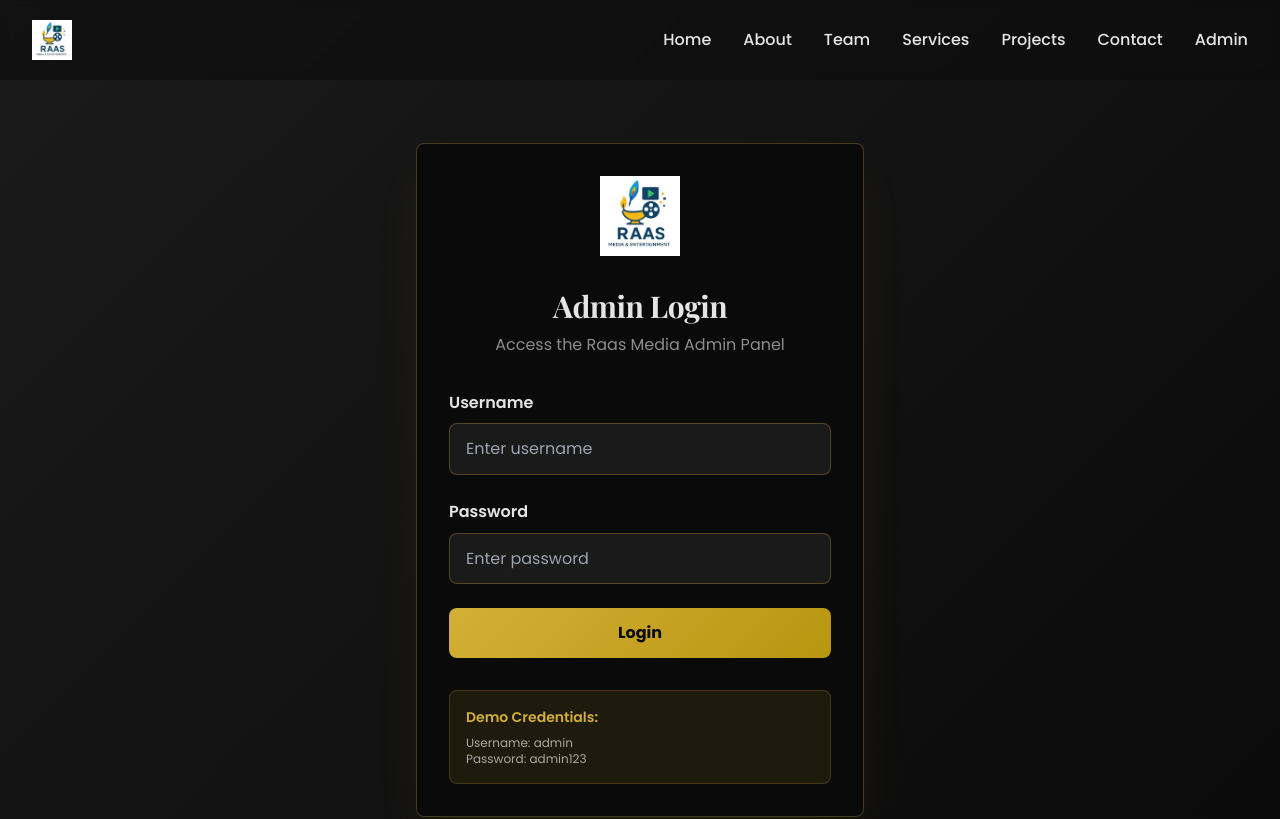
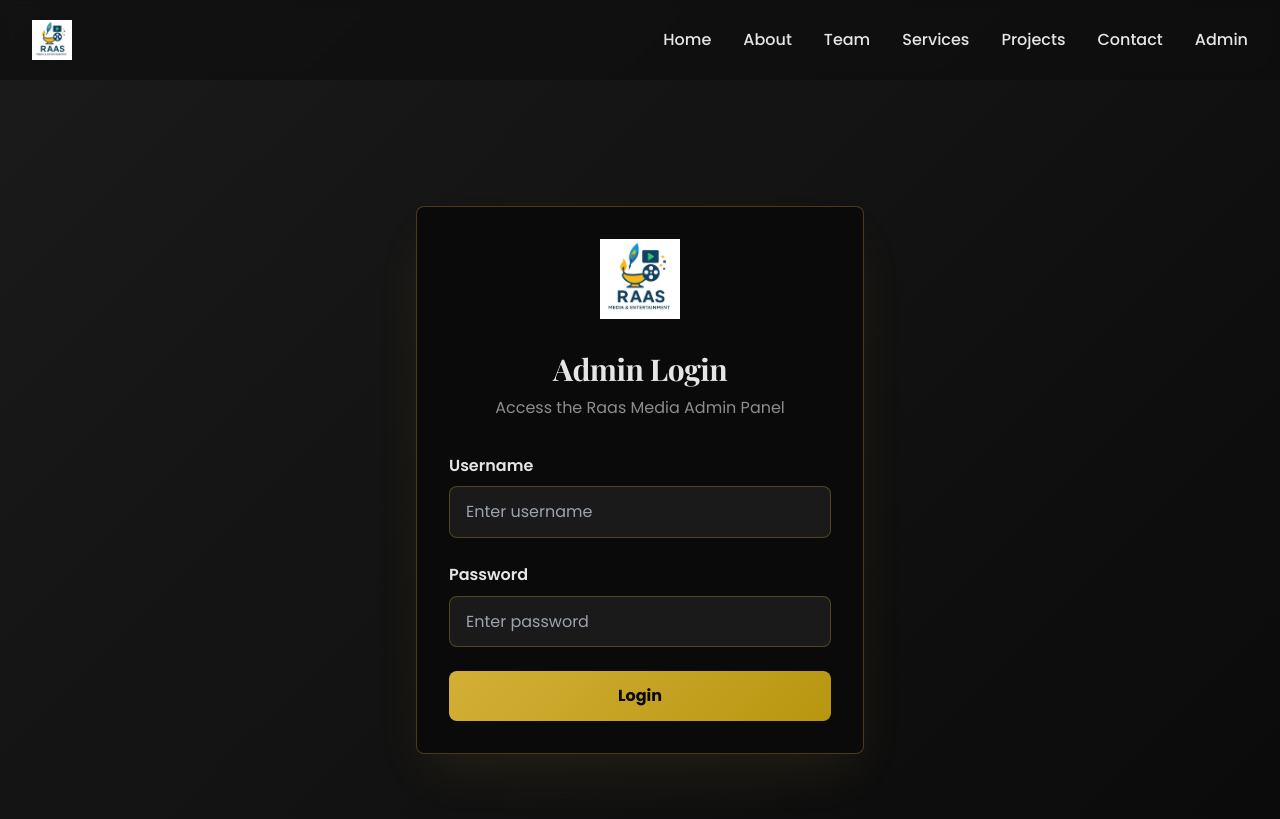
Before and after one commit to garvitaroramarch24-max/Raas-Media-FrontEnd, a Next.js app: page /admin/login in a window 1280 px wide. Shown: the top 819 px of the page. Built offline with nearby package versions, Linux system fonts and the light colour scheme.

Commit message:
Demo Credentials:

```diff
--- a/app/admin/login/page.tsx
+++ b/app/admin/login/page.tsx
@@ -117,11 +117,11 @@
           </form>
 
           {/* Demo Credentials */}
-          <div className="mt-8 p-4 bg-gold/10 border border-gold/20 rounded-lg">
+          {/* <div className="mt-8 p-4 bg-gold/10 border border-gold/20 rounded-lg">
             <p className="text-gold text-sm font-semibold mb-2">Demo Credentials:</p>
             <p className="text-lightGray/70 text-xs">Username: admin</p>
             <p className="text-lightGray/70 text-xs">Password: admin123</p>
-          </div>
+          </div> */}
         </div>
       </motion.div>
     </div>
```
